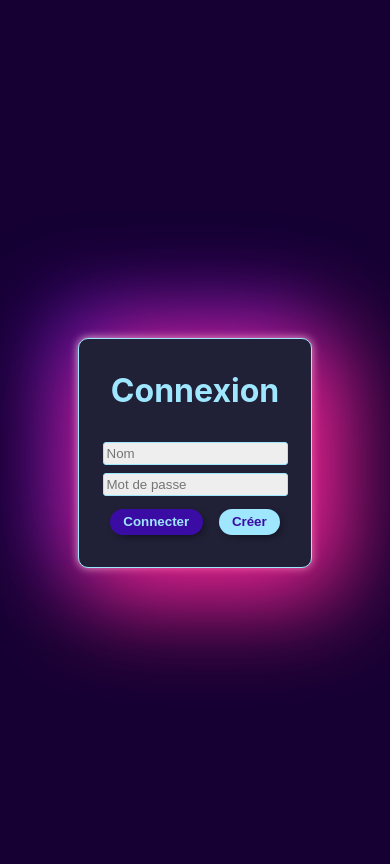
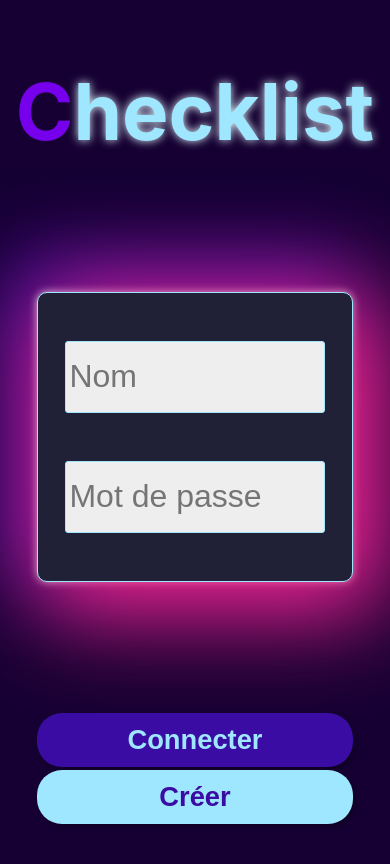
Before and after one commit to Zararthustra/checklist, a React (Create React App) app in the folder client/: page / in a window 390 px wide. Shown: the top 864 px of the page. Built offline with nearby package versions, Linux system fonts and the light colour scheme.

Commit message:
refactor mobile login

```diff
--- a/client/src/App.css
+++ b/client/src/App.css
@@ -1,25 +1,138 @@
+@media all and (max-width: 500px) {
+  .logApp {
+    top: 0 !important;
+    padding: 4em 0;
+    width: 90vw !important;
+    height: 90vh;
+    justify-content: space-between !important;
+  }
+
+  .connexion {
+    font-size: 20vw;
+    margin: 0 !important;
+  }
+
+  .logform {
+    width: 90%;
+    height: 70%;
+    display: flex;
+    justify-content: space-between;
+    gap: 4em;
+    flex-direction: column;
+  }
+
+  .inputs {
+    padding: 3em 0 !important;
+    gap: 3em !important;
+  }
+
+  .inputName,
+  .inputPassword {
+    color: #202036;
+    height: 2em;
+    font-size: 2em;
+  }
+
+  .loginDiv {
+    display: flex;
+    justify-content: center;
+    flex-direction: column;
+    gap: 0.2em !important;
+  }
+
+  .login,
+  .register {
+    font-size: 7vw;
+    margin: 0 !important;
+  }
+}
+
 /*
 ** logApp
 */
 .logApp {
   top: 40vh;
   position: relative;
-  padding: 2em 0em;
   display: flex;
   justify-content: center;
   align-items: center;
   flex-direction: column;
+
+}
+
+.inputs input {
+  align-self: center;
+  width: 80%;
+}
+
+.inputs {
   border: solid 1px #9fe6ff;
   border-radius: 10px;
-  background-color: rgb(32, 32, 54);
+  padding: 2em 0em;
+  background-color: #202036;
   box-shadow: 1em 1em 6em 1em #f72585, 0em 0em 0.5em 0em #e1fbff,
     -1em -1em 5em 1em #3a0ca3;
 }
+
+
+.first-letter {
+  color: #3a0ca3;
+  text-shadow: none !important;
+  animation: rainbowLines 2s step-start infinite;
+}
+
+@keyframes rainbowLines {
+
+  0% {
+    color: #a80000;
+  }
+  10% {
+    color: #a2ff00;
+  }
+  20% {
+    color: #c225c2;
+  }
+  30% {
+    color: #2194ab;
+  }
+  40% {
+    color: #00c843;
+  }
+  50% {
+    color: #575757;
+  }
+  60% {
+    color: #d18100;
+  }
+  70% {
+    color: #1c5d9d;
+  }
+  80% {
+    color: #dd0037;
+  }
+  90% {
+    color: #02a512;
+  }
+  100% {
+    color: #7600eb;
+  }
+}
+
 .connexion {
+  z-index: 1;
   color: #9fe6ff;
+  text-shadow: 0em 0em 10px #e1fbff;
   padding: 0px;
   margin: 0em 1em 1em;
 }
+.reconnect {
+  z-index: 1;
+  color: #9fe6ff;
+  text-shadow: 0em 0em 10px #e1fbff;
+  padding: 0px;
+  margin: 0em 1em 1em;
+}
+
 .form {
   display: flex;
   flex-direction: column;
@@ -28,6 +141,7 @@
   text-align: center;
   justify-content: center;
 }
+
 input {
   border: 1px solid #9fe6ff;
   background-color: rgb(238, 238, 238);
@@ -35,9 +149,11 @@ input {
   outline: none;
   padding: 3px;
 }
+
 input:focus {
   border: 1px solid blue;
 }
+
 .inputs {
   display: flex;
   flex-direction: column;
@@ -49,6 +165,7 @@ input:focus {
   justify-content: center;
   gap: 1em;
 }
+
 .login {
   box-shadow: 3px 3px 10px -5px black;
   font-weight: bolder;
@@ -60,6 +177,18 @@ input:focus {
   padding: 0.4em 1em;
   border-radius: 25px;
 }
+.loginReco {
+  box-shadow: 3px 3px 10px -5px black;
+  font-weight: bolder;
+  margin-top: 1em;
+  color: #9fe6ff;
+  background-color: #3a0ca3;
+  border: none;
+  cursor: pointer;
+  padding: 0.4em 1em;
+  border-radius: 25px;
+}
+
 .register {
   box-shadow: 3px 3px 10px -5px black;
   font-weight: bolder;
@@ -71,6 +200,7 @@ input:focus {
   padding: 0.4em 1em;
   border-radius: 25px;
 }
+
 /*
 ** App
 */
@@ -94,6 +224,7 @@ input:focus {
   width: 25px;
   height: 25px;
 }
+
 .catimg {
   display: flex;
   flex-wrap: wrap;
@@ -103,6 +234,7 @@ input:focus {
   gap: 1em;
   margin: 0 1em;
 }
+
 .category {
   margin: 1em 0 1em;
   display: flex;
@@ -111,6 +243,7 @@ input:focus {
   flex-direction: column;
   width: 100vw;
 }
+
 .categoryName {
   text-decoration: underline;
   color: #dbdedf;
@@ -122,10 +255,12 @@ input:focus {
   margin: 2em 0;
   width: 90%;
 }
+
 .inputCategory {
   border-radius: 5px 5px 0 0;
   padding: 0.5em;
 }
+
 .addCategory {
   font-weight: bolder;
   margin: 0;
@@ -148,14 +283,17 @@ input:focus {
   text-align: center;
   width: 90%;
 }
+
 .task:nth-child(1) {
   border-top-right-radius: 25px;
   border-top-left-radius: 25px;
 }
+
 .task:nth-last-child(1) {
   border-bottom-right-radius: 25px;
   border-bottom-left-radius: 25px;
 }
+
 .task {
   box-shadow: 0px 0px 50px -10px white;
   padding: 1.3em 0.5em;
@@ -173,9 +311,11 @@ input:focus {
   width: 90%;
   box-shadow: 3px 3px 25px -7px black;
 }
+
 .inputTask {
   border-radius: 5px 5px 0 0;
 }
+
 .addTask {
   font-weight: bolder;
   margin: 0;
--- a/client/src/App.js
+++ b/client/src/App.js
@@ -206,9 +206,9 @@ export const App = () => {
 
   if (sessionExpired) return (
     <div className="refreshSessionWindow">
-      <h2 className="connexion">Session expirée</h2>
+      <h2 className="reconnect">Session expirée</h2>
       <p>Veuillez vous reconnecter</p>
-      <div className="login" onClick={getNewToken}>Se reconnecter</div>
+      <div className="loginReco" onClick={getNewToken}>Se reconnecter</div>
     </div>
   )
 
@@ -244,7 +244,9 @@ export const App = () => {
   else
     return (
       <div className="logApp">
-        <h1 className="connexion">Connexion</h1>
+        <h1 className="connexion">
+          <span className="first-letter">C</span>
+          hecklist</h1>
         <form className="logform">
           <div className="inputs">
             <input
```
